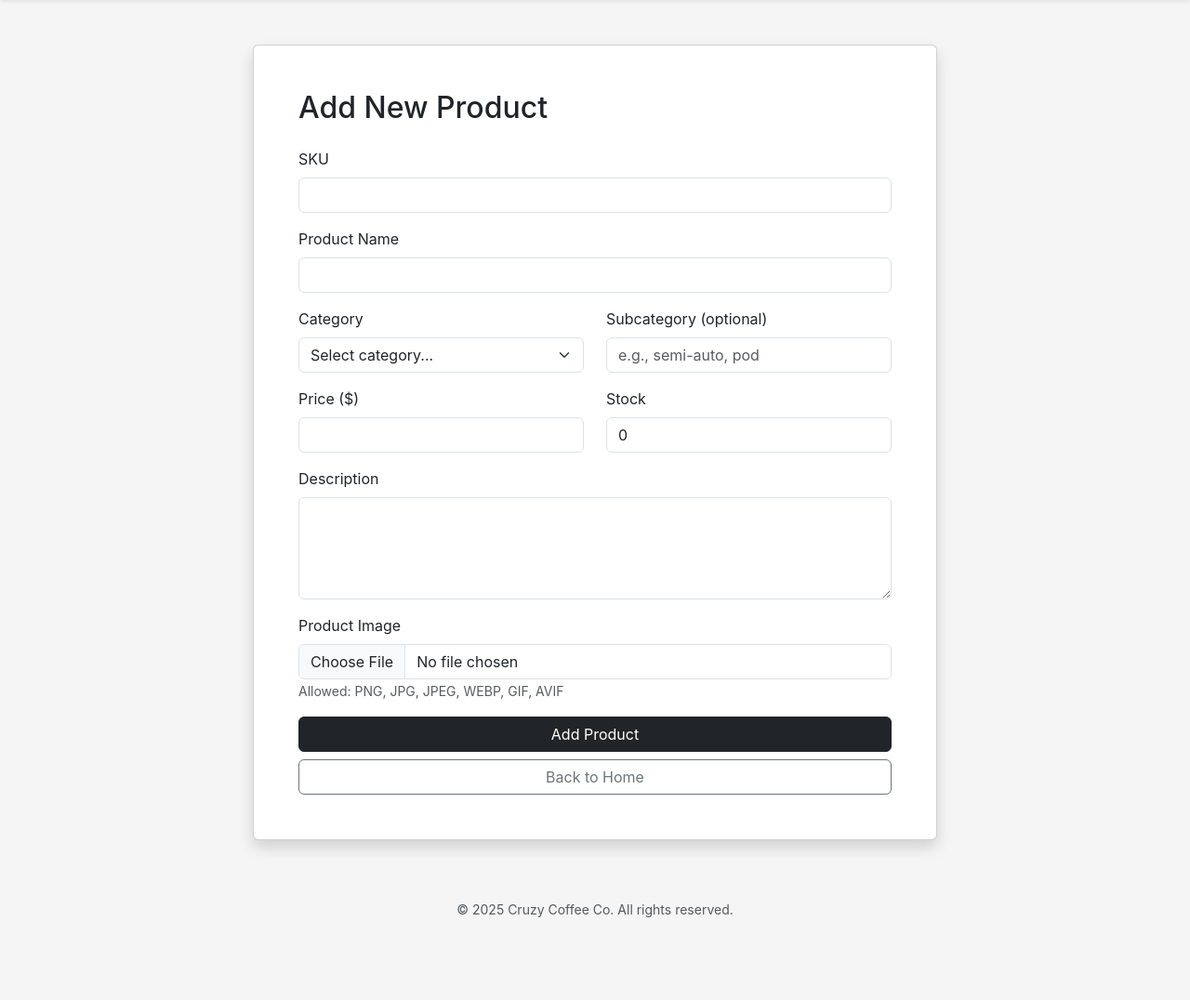
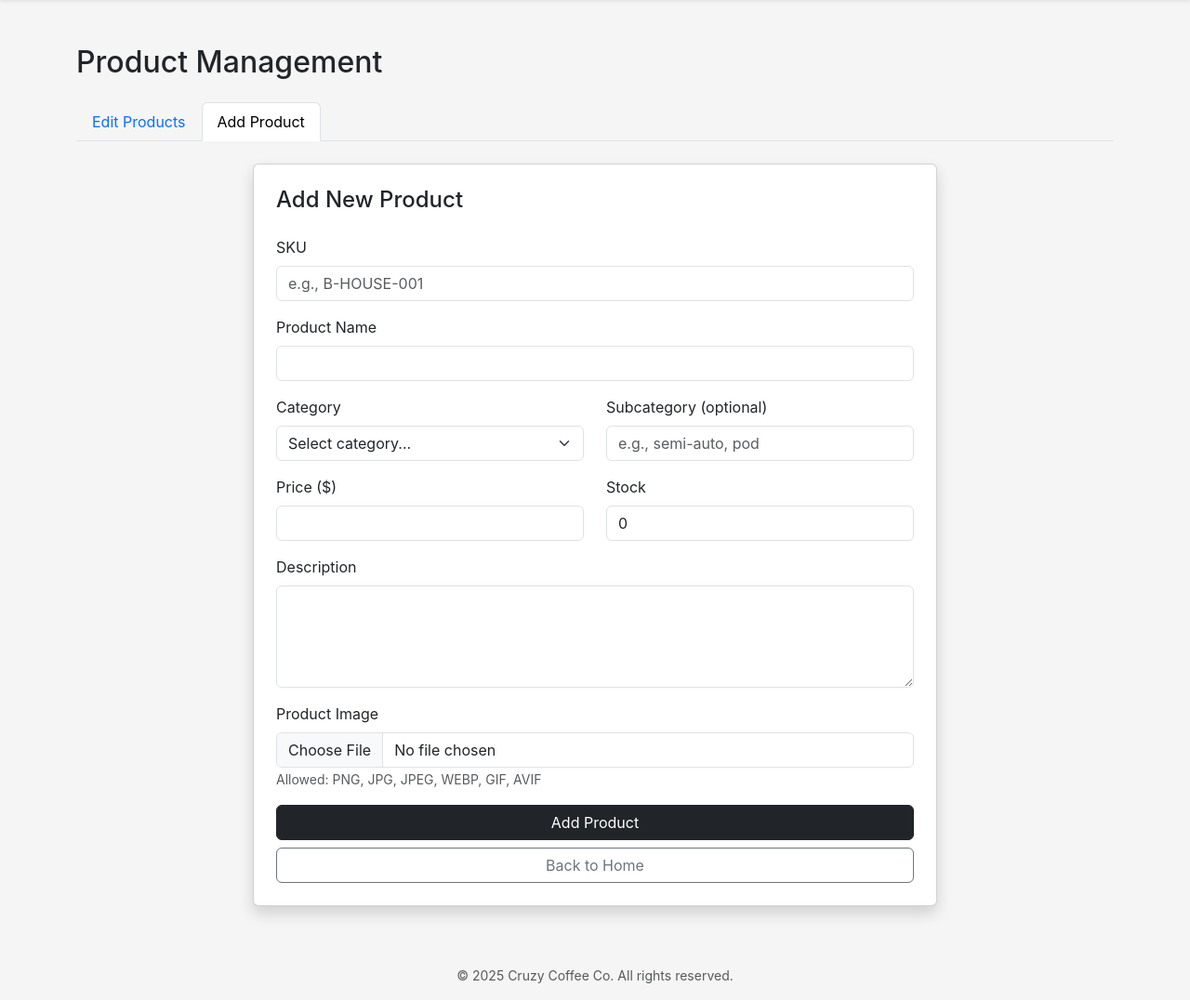
Before and after one commit to Cruz-Leung/flask_test, a Flask app: page /admin/product?action=add in a window 1280 px wide. Shown: the part 96-1172 px from the top of the page at 93% size. Before the commit the page ends 1083 px from the top, so only its background shows below. Run offline with Flask 3, Linux system fonts and the light colour scheme; a user stored in the database is signed in.

Commit message:
Patched broken edit_product page. Added new scrolling product feature on edit product page.

```diff
--- a/app.py
+++ b/app.py
@@ -155,6 +155,7 @@ def manage_product():
             """, (sku, name, category, subcategory, price, stock, description, image_filename))
             conn.commit()
             flash("✅ New product added successfully!", "success")
+            conn.close()
             return redirect(url_for('manage_product', action='add'))
         except sqlite3.IntegrityError:
             flash("⚠️ Product with this SKU already exists.", "warning")
@@ -195,19 +196,25 @@ def manage_product():
                     WHERE sku = ?
                 """, (name, price, description, stock, sku))
             conn.commit()
-            flash("Product updated successfully.", "success")
+            flash("✅ Product updated successfully.", "success")
         except sqlite3.Error as e:
-            flash(f"Error updating product: {e}", "danger")
+            flash(f"❌ Error updating product: {e}", "danger")
 
         conn.close()
         return redirect(url_for('manage_product', sku=sku, action='edit'))
 
+    # GET product list for edit mode
+    products = []
+    if action == 'edit':
+        products = conn.execute('SELECT * FROM products ORDER BY category, name').fetchall()
+
+    # GET specific product if editing
     product = None
     if sku and action == 'edit':
         product = conn.execute('SELECT * FROM products WHERE sku = ?', (sku,)).fetchone()
+
     conn.close()
-
-    return render_template('edit_product.html', product=product, action=action)
+    return render_template('edit_product.html', product=product, products=products, action=action)
 
 @app.route("/admin/product/delete/<sku>", methods=['POST'])
 @admin_required
--- a/templates/edit_product.html
+++ b/templates/edit_product.html
@@ -3,7 +3,7 @@
 <head>
     <meta charset="utf-8" />
     <meta name="viewport" content="width=device-width,initial-scale=1" />
-    <title>{% if action == 'add' %}Add Product{% else %}Edit Product{% endif %} - Cruzy Coffee Co.</title>
+    <title>Product Management - Cruzy Coffee Co.</title>
     <link href="https://cdn.jsdelivr.net/npm/bootstrap@5.3.0/dist/css/bootstrap.min.css" rel="stylesheet">
     <link rel="stylesheet" href="{{ url_for('static', filename='css/styles.css') }}">
 </head>
@@ -20,7 +20,6 @@
                 <span class="navbar-toggler-icon"></span>
             </button>
             <div class="collapse navbar-collapse" id="navmenu">
-                <!-- Main navigation links (centered) -->
                 <ul class="navbar-nav mx-auto">
                     <li class="nav-item px-3">
                         <a class="nav-link" href="{{ url_for('index') }}">Home</a>
@@ -46,9 +45,7 @@
                     </li>
                 </ul>
 
-                <!-- Right-aligned: Role-based menu + Account + Cart -->
                 <ul class="navbar-nav ms-auto">
-                    <!-- Role-based admin/manager menu -->
                     {% if session.user_role in ['admin', 'manager'] %}
                         <li class="nav-item dropdown">
                             <a class="nav-link dropdown-toggle" href="#" id="adminDropdown" role="button" data-bs-toggle="dropdown">
@@ -65,7 +62,6 @@
                         </li>
                     {% endif %}
 
-                    <!-- Account dropdown -->
                     {% if session.user_id %}
                         <li class="nav-item dropdown">
                             <a class="nav-link dropdown-toggle" href="#" id="accountDropdown" role="button" data-bs-toggle="dropdown">
@@ -86,7 +82,6 @@
                         </li>
                     {% endif %}
 
-                    <!-- Cart dropdown with icon -->
                     <li class="nav-item dropdown">
                         <a class="nav-link position-relative d-flex align-items-center" href="#" id="cartDropdown" role="button" data-bs-toggle="dropdown" aria-expanded="false">
                             <img src="{{ url_for('static', filename='img/cart.png') }}" alt="Cart" style="height: 24px; width: 24px;">
@@ -114,17 +109,7 @@
     </nav>
 
     <div class="container py-5">
-        <div class="row justify-content-center">
-            <div class="col-md-8">
-                <div class="card shadow">
-                    <div class="card-body p-5">
-                        <h2 class="mb-4">
-                            {% if action == 'add' %}
-                                Add New Product
-                            {% else %}
-                                Edit Product
-                            {% endif %}
-                        </h2>
+        <h2 class="mb-4">Product Management</h2>
 
         {% with messages = get_flashed_messages(with_categories=true) %}
             {% if messages %}
@@ -137,32 +122,159 @@
             {% endif %}
         {% endwith %}
 
-                        {% if action == 'edit' and not product %}
-                            <div class="alert alert-warning">
-                                <p>Please provide a product SKU in the URL to edit a product.</p>
-                                <p>Example: <code>/admin/product?action=edit&sku=B-HOUSE-001</code></p>
+        <!-- Tabs -->
+        <ul class="nav nav-tabs mb-4" role="tablist">
+            <li class="nav-item" role="presentation">
+                <a class="nav-link {% if action == 'edit' %}active{% endif %}"
+                   href="{{ url_for('manage_product', action='edit') }}">
+                    Edit Products
+                </a>
+            </li>
+            <li class="nav-item" role="presentation">
+                <a class="nav-link {% if action == 'add' %}active{% endif %}"
+                   href="{{ url_for('manage_product', action='add') }}">
+                    Add Product
+                </a>
+            </li>
+        </ul>
+
+        <!-- Tab Content -->
+        <div class="tab-content">
+            <!-- EDIT PRODUCTS TAB -->
+            {% if action == 'edit' %}
+                <div class="row">
+                    <!-- Product List -->
+                    <div class="col-md-4 mb-4">
+                        <div class="card">
+                            <div class="card-header bg-dark text-white">
+                                <h5 class="mb-0">Select Product</h5>
                             </div>
-                            <a href="{{ url_for('index') }}" class="btn btn-outline-secondary">Back to Home</a>
+                            <div class="card-body p-0">
+                                <div class="list-group list-group-flush" style="max-height: 600px; overflow-y: auto;">
+                                    {% if products %}
+                                        {% for p in products %}
+                                        <a href="{{ url_for('manage_product', action='edit', sku=p.sku) }}"
+                                           class="list-group-item list-group-item-action {% if product and product.sku == p.sku %}active{% endif %}">
+                                            <div class="d-flex align-items-center">
+                                                {% if p.image %}
+                                                    <img src="{{ url_for('static', filename='img/' + p.image) }}"
+                                                         alt="{{ p.name }}"
+                                                         style="width: 50px; height: 50px; object-fit: cover;"
+                                                         class="me-3 rounded">
                                                 {% else %}
+                                                    <div class="bg-secondary me-3 rounded" style="width: 50px; height: 50px;"></div>
+                                                {% endif %}
+                                                <div>
+                                                    <h6 class="mb-0">{{ p.name }}</h6>
+                                                    <small class="text-muted">{{ p.sku }} - ${{ '%.2f'|format(p.price) }}</small>
+                                                </div>
+                                            </div>
+                                        </a>
+                                        {% endfor %}
+                                    {% else %}
+                                        <div class="p-3 text-center text-muted">
+                                            No products found
+                                        </div>
+                                    {% endif %}
+                                </div>
+                            </div>
+                        </div>
+                    </div>
+
+                    <!-- Edit Form -->
+                    <div class="col-md-8">
+                        {% if product %}
+                            <div class="card shadow">
+                                <div class="card-body p-4">
+                                    <h4 class="mb-4">Edit: {{ product.name }}</h4>
+
                                     <form method="post" enctype="multipart/form-data">
-                                {% if action == 'edit' %}
                                         <input type="hidden" name="sku" value="{{ product.sku }}">
-                                {% endif %}
 
                                         <div class="mb-3">
                                             <label for="sku" class="form-label">SKU</label>
-                                    <input type="text" class="form-control" id="sku" name="sku"
-                                           value="{{ product.sku if product else '' }}"
-                                           {% if action == 'edit' %}readonly{% else %}required{% endif %}>
-                                    {% if action == 'edit' %}
+                                            <input type="text" class="form-control" id="sku" value="{{ product.sku }}" disabled>
                                             <small class="text-muted">SKU cannot be changed</small>
-                                    {% endif %}
                                         </div>
 
                                         <div class="mb-3">
                                             <label for="name" class="form-label">Product Name</label>
-                                    <input type="text" class="form-control" id="name" name="name"
-                                           value="{{ product.name if product else '' }}" required>
+                                            <input type="text" class="form-control" id="name" name="name" value="{{ product.name }}" required>
+                                        </div>
+
+                                        <div class="row">
+                                            <div class="col-md-6 mb-3">
+                                                <label for="price" class="form-label">Price ($)</label>
+                                                <input type="number" step="0.01" class="form-control" id="price" name="price" value="{{ product.price }}" required>
+                                            </div>
+
+                                            <div class="col-md-6 mb-3">
+                                                <label for="stock" class="form-label">Stock</label>
+                                                <input type="number" class="form-control" id="stock" name="stock" value="{{ product.stock }}" required>
+                                            </div>
+                                        </div>
+
+                                        <div class="mb-3">
+                                            <label for="description" class="form-label">Description</label>
+                                            <textarea class="form-control" id="description" name="description" rows="4">{{ product.description }}</textarea>
+                                        </div>
+
+                                        <div class="mb-3">
+                                            <label for="image" class="form-label">Product Image</label>
+                                            {% if product.image %}
+                                                <div class="mb-2">
+                                                    <img src="{{ url_for('static', filename='img/' + product.image) }}"
+                                                         alt="{{ product.name }}"
+                                                         style="max-width: 200px; height: auto;"
+                                                         class="img-thumbnail">
+                                                    <p class="small text-muted mt-1">Current: {{ product.image }}</p>
+                                                </div>
+                                            {% endif %}
+                                            <input type="file" class="form-control" id="image" name="image" accept="image/png,image/jpeg,image/jpg,image/webp,image/gif,image/avif">
+                                            <small class="text-muted">Leave blank to keep current image</small>
+                                        </div>
+
+                                        <div class="d-grid gap-2">
+                                            <button type="submit" class="btn btn-dark">Save Changes</button>
+                                            <button type="button" class="btn btn-danger"
+                                                    onclick="if(confirm('Are you sure you want to delete this product? This action cannot be undone.')) { document.getElementById('deleteForm').submit(); }">
+                                                Delete Product
+                                            </button>
+                                            <a href="{{ url_for('index') }}" class="btn btn-outline-secondary">Back to Home</a>
+                                        </div>
+                                    </form>
+
+                                    <!-- Hidden delete form -->
+                                    <form id="deleteForm" action="{{ url_for('delete_product', sku=product.sku) }}" method="post" style="display: none;"></form>
+                                </div>
+                            </div>
+                        {% else %}
+                            <div class="card shadow">
+                                <div class="card-body p-5 text-center">
+                                    <p class="lead text-muted">← Select a product from the list to edit</p>
+                                </div>
+                            </div>
+                        {% endif %}
+                    </div>
+                </div>
+
+            <!-- ADD PRODUCT TAB -->
+            {% else %}
+                <div class="row justify-content-center">
+                    <div class="col-md-8">
+                        <div class="card shadow">
+                            <div class="card-body p-4">
+                                <h4 class="mb-4">Add New Product</h4>
+
+                                <form method="post" enctype="multipart/form-data">
+                                    <div class="mb-3">
+                                        <label for="sku" class="form-label">SKU</label>
+                                        <input type="text" class="form-control" id="sku" name="sku" required placeholder="e.g., B-HOUSE-001">
+                                    </div>
+
+                                    <div class="mb-3">
+                                        <label for="name" class="form-label">Product Name</label>
+                                        <input type="text" class="form-control" id="name" name="name" required>
                                     </div>
 
                                     <div class="row">
@@ -170,80 +282,51 @@
                                             <label for="category" class="form-label">Category</label>
                                             <select class="form-select" id="category" name="category" required>
                                                 <option value="">Select category...</option>
-                                            <option value="machines" {% if product and product.category == 'machines' %}selected{% endif %}>Machines</option>
-                                            <option value="beans" {% if product and product.category == 'beans' %}selected{% endif %}>Beans</option>
-                                            <option value="accessories" {% if product and product.category == 'accessories' %}selected{% endif %}>Accessories</option>
+                                                <option value="machines">Machines</option>
+                                                <option value="beans">Beans</option>
+                                                <option value="accessories">Accessories</option>
                                             </select>
                                         </div>
 
                                         <div class="col-md-6 mb-3">
                                             <label for="subcategory" class="form-label">Subcategory (optional)</label>
-                                        <input type="text" class="form-control" id="subcategory" name="subcategory"
-                                               value="{{ product.subcategory if product else '' }}"
-                                               placeholder="e.g., semi-auto, pod">
+                                            <input type="text" class="form-control" id="subcategory" name="subcategory" placeholder="e.g., semi-auto, pod">
                                         </div>
                                     </div>
 
                                     <div class="row">
                                         <div class="col-md-6 mb-3">
                                             <label for="price" class="form-label">Price ($)</label>
-                                        <input type="number" step="0.01" class="form-control" id="price" name="price"
-                                               value="{{ product.price if product else '' }}" required>
+                                            <input type="number" step="0.01" class="form-control" id="price" name="price" required>
                                         </div>
 
                                         <div class="col-md-6 mb-3">
                                             <label for="stock" class="form-label">Stock</label>
-                                        <input type="number" class="form-control" id="stock" name="stock"
-                                               value="{{ product.stock if product else '0' }}" required>
+                                            <input type="number" class="form-control" id="stock" name="stock" value="0" required>
                                         </div>
                                     </div>
 
                                     <div class="mb-3">
                                         <label for="description" class="form-label">Description</label>
-                                    <textarea class="form-control" id="description" name="description" rows="4">{{ product.description if product else '' }}</textarea>
+                                        <textarea class="form-control" id="description" name="description" rows="4"></textarea>
                                     </div>
 
                                     <div class="mb-3">
                                         <label for="image" class="form-label">Product Image</label>
-                                    {% if product and product.image %}
-                                        <div class="mb-2">
-                                            <img src="{{ url_for('static', filename='img/' + product.image) }}"
-                                                 alt="{{ product.name }}"
-                                                 style="max-width: 200px; height: auto;"
-                                                 class="img-thumbnail">
-                                            <p class="small text-muted mt-1">Current image: {{ product.image }}</p>
-                                        </div>
-                                    {% endif %}
-                                    <input type="file" class="form-control" id="image" name="image"
-                                           accept="image/png,image/jpeg,image/jpg,image/webp,image/gif,image/avif">
+                                        <input type="file" class="form-control" id="image" name="image" accept="image/png,image/jpeg,image/jpg,image/webp,image/gif,image/avif">
                                         <small class="text-muted">Allowed: PNG, JPG, JPEG, WEBP, GIF, AVIF</small>
                                     </div>
 
                                     <div class="d-grid gap-2">
-                                    <button type="submit" class="btn btn-dark">
-                                        {% if action == 'add' %}Add Product{% else %}Save Changes{% endif %}
-                                    </button>
-
-                                    {% if action == 'edit' and product %}
-                                        <button type="button" class="btn btn-danger"
-                                                onclick="if(confirm('Are you sure you want to delete this product? This action cannot be undone.')) { document.getElementById('deleteForm').submit(); }">
-                                            Delete Product
-                                        </button>
-                                    {% endif %}
-
+                                        <button type="submit" class="btn btn-dark">Add Product</button>
                                         <a href="{{ url_for('index') }}" class="btn btn-outline-secondary">Back to Home</a>
                                     </div>
                                 </form>
-
-                            {% if action == 'edit' and product %}
-                                <!-- Hidden delete form -->
-                                <form id="deleteForm" action="{{ url_for('delete_product', sku=product.sku) }}" method="post" style="display: none;">
-                                </form>
-                            {% endif %}
-                        {% endif %}
                             </div>
                         </div>
                     </div>
+                </div>
+            {% endif %}
         </div>
     </div>
 
```
Lines whose indentation alone changed are shown as unchanged.
